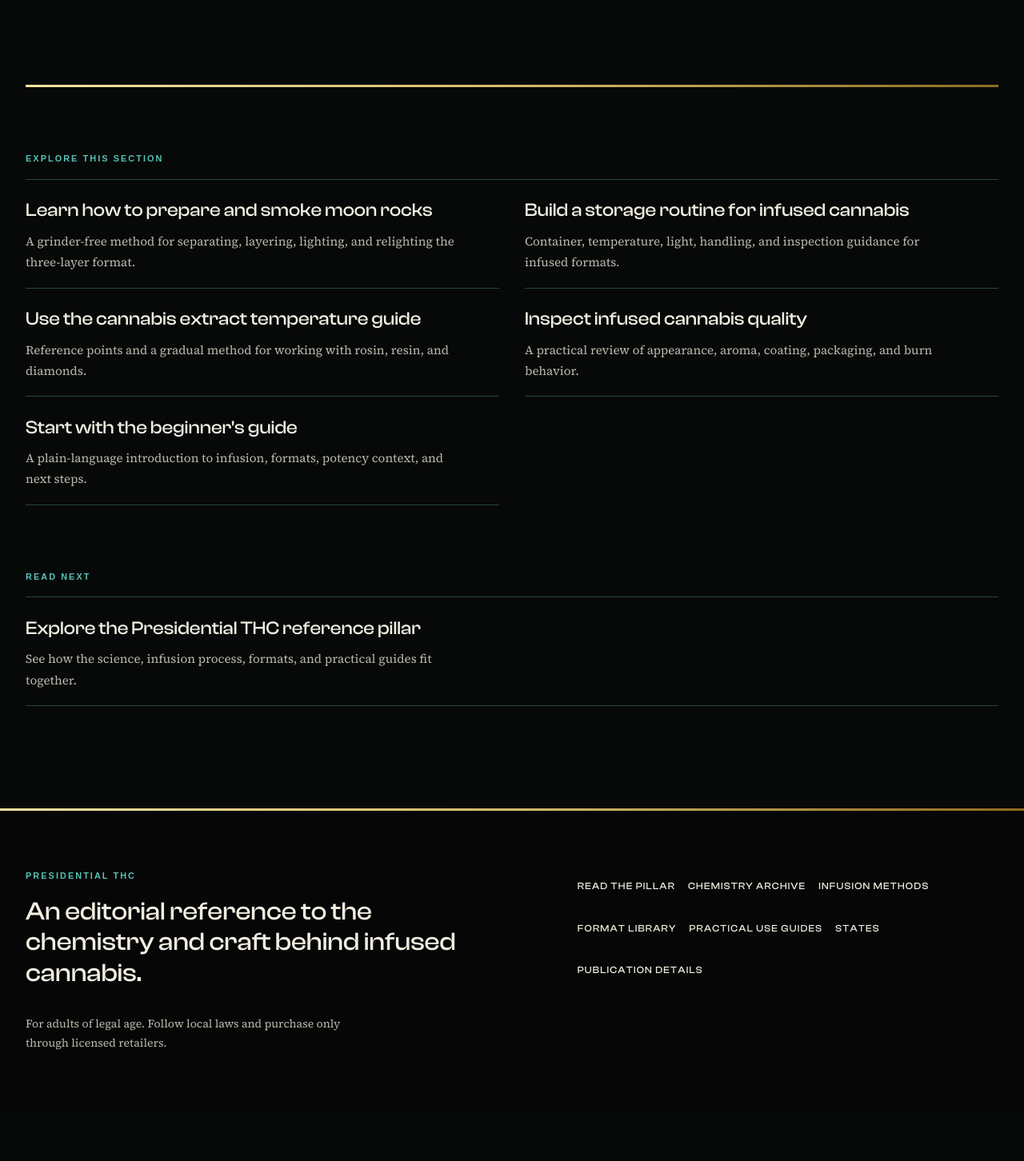
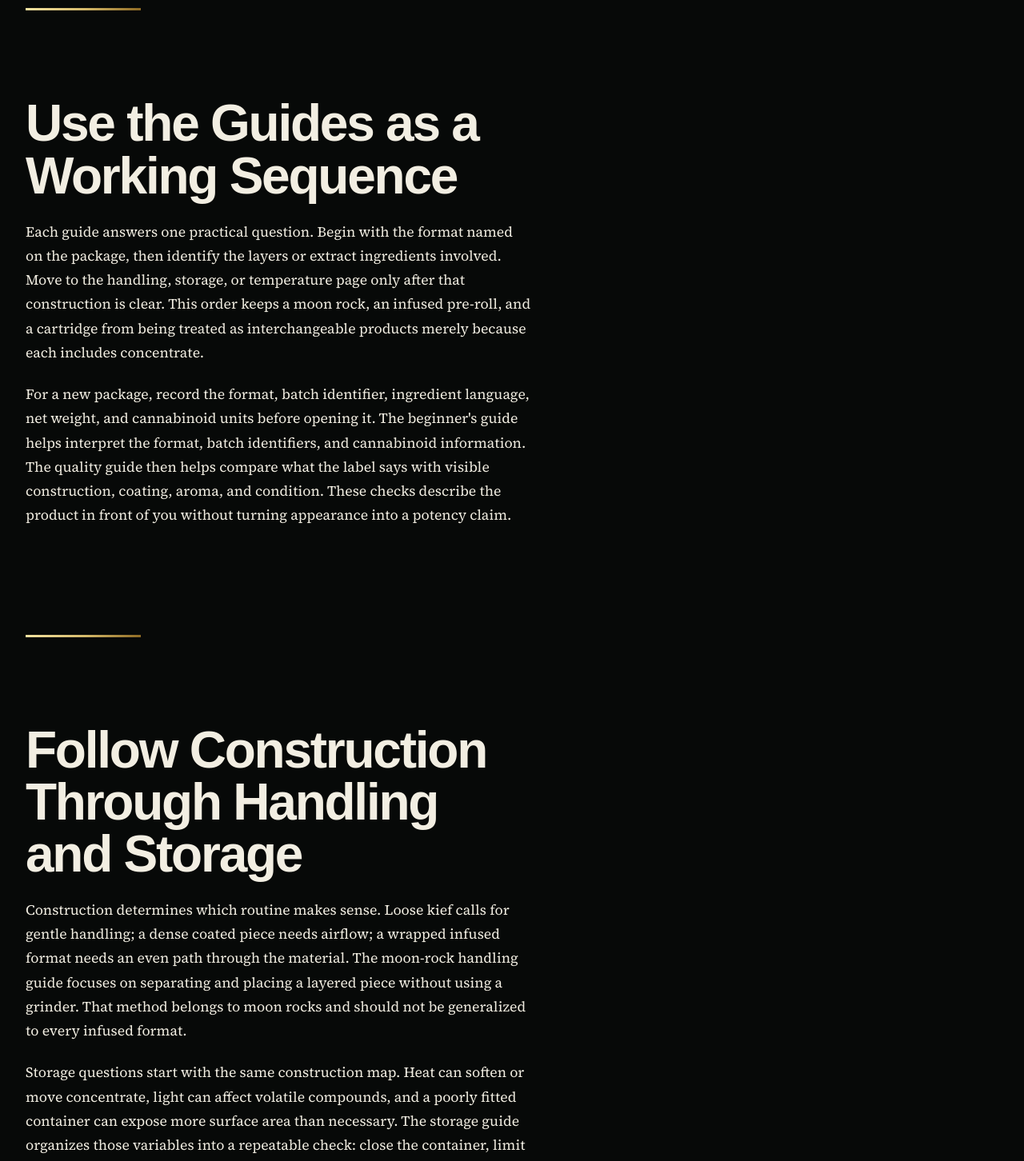
Before and after one commit to MONKEEJUMP/presidential-thc-net, a Next.js app: page /guides in a window 1280 px wide. Shown: the part 6220-7672 px from the top of the page at 80% size. Before the commit the page ends 7608 px from the top, so only its background shows below. Built offline with nearby package versions, Linux system fonts and the light colour scheme; a web font is replaced by a local one.

Commit message:
seo: thc /guides content lift for InLinks depth (title lock) (#14)
* seo: expand guides hub content depth

* Address PR review feedback (#14)

- Align the linked beginner guide with its actual label coverage

```diff
--- a/src/content/guides.ts
+++ b/src/content/guides.ts
@@ -8,7 +8,7 @@
   title: "Practical Guides to Infused Cannabis | Presidential THC",
   description:
     "Practical Presidential THC guides to handling, storing, heating, and evaluating infused cannabis formats through labels, construction, and careful routines.",
-  wordTarget: [400, 600],
+  wordTarget: [800, 1100],
   intro: [
     "Infused cannabis needs a different approach from ordinary flower because concentrate changes its density, texture, potency, and burn. These five guides explain the practical fundamentals: how to handle moon rocks, protect infused products in storage, choose a temperature, inspect quality, and begin with the format responsibly.",
     "Start with the question in front of you, then use the connected guides to build a complete routine. The chemistry and advice stay focused on construction, labels, storage, equipment, and observable product behavior. It does not predict personal effects or replace the information printed on a product package.",
@@ -54,6 +54,30 @@
         "From there, it builds a simple path: read the package, understand the construction, start with a small amount, and learn the handling method before changing variables. Four sideways links lead to every other practical guide in this silo.",
       ],
     },
+    {
+      id: "working-sequence",
+      heading: "Use the Guides as a Working Sequence",
+      paragraphs: [
+        "Each guide answers one practical question. Begin with the format named on the package, then identify the layers or extract ingredients involved. Move to the handling, storage, or temperature page only after that construction is clear. This order keeps a moon rock, an infused pre-roll, and a cartridge from being treated as interchangeable products merely because each includes concentrate.",
+        "For a new package, record the format, batch identifier, ingredient language, net weight, and cannabinoid units before opening it. The beginner's guide helps interpret the format, batch identifiers, and cannabinoid information. The quality guide then helps compare what the label says with visible construction, coating, aroma, and condition. These checks describe the product in front of you without turning appearance into a potency claim.",
+      ],
+    },
+    {
+      id: "construction-and-care",
+      heading: "Follow Construction Through Handling and Storage",
+      paragraphs: [
+        "Construction determines which routine makes sense. Loose kief calls for gentle handling; a dense coated piece needs airflow; a wrapped infused format needs an even path through the material. The moon-rock handling guide focuses on separating and placing a layered piece without using a grinder. That method belongs to moon rocks and should not be generalized to every infused format.",
+        "Storage questions start with the same construction map. Heat can soften or move concentrate, light can affect volatile compounds, and a poorly fitted container can expose more surface area than necessary. The storage guide organizes those variables into a repeatable check: close the container, limit heat and light, keep unlike formats separated, inspect the product, and return it promptly.",
+      ],
+    },
+    {
+      id: "labels-temperature-and-publisher",
+      heading: "Use Labels and Temperature as Evidence",
+      paragraphs: [
+        "Temperature guidance works best when the material and device are known. A listed boiling point does not mean a device holds the product itself at that exact temperature, and time changes what heat does. The temperature guide treats settings as controls to adjust in small steps, not as guarantees about the temperature inside an extract.",
+        "Presidential THC publishes these guides as a chemistry and format reference. Presidential THC is the publisher and brand name, not a cannabis strain. Cultivar names, extract names, package names, and batch numbers carry different information. Keeping those labels separate makes it easier to follow a guide, compare batches, and return to the correct science or infusion reference when a term needs a definition.",
+      ],
+    },
   ],
   childLinks: [
     {
@@ -90,6 +114,36 @@
     },
   ],
   contextualLinks: [
+    {
+      href: "/guides/beginners-guide",
+      anchor: "beginner's guide",
+      sectionId: "working-sequence",
+      paragraphIndex: 1,
+    },
+    {
+      href: "/guides/what-to-look-for",
+      anchor: "quality guide",
+      sectionId: "working-sequence",
+      paragraphIndex: 1,
+    },
+    {
+      href: "/guides/how-to-smoke-moon-rocks",
+      anchor: "moon-rock handling guide",
+      sectionId: "construction-and-care",
+      paragraphIndex: 0,
+    },
+    {
+      href: "/guides/how-to-store-infused-cannabis",
+      anchor: "storage guide",
+      sectionId: "construction-and-care",
+      paragraphIndex: 1,
+    },
+    {
+      href: "/guides/temperature-guide",
+      anchor: "temperature guide",
+      sectionId: "labels-temperature-and-publisher",
+      paragraphIndex: 0,
+    },
     {
       href: "/infusion",
       anchor: "infused",
```
